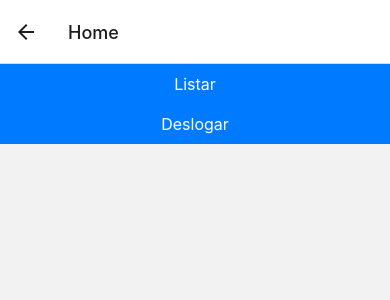
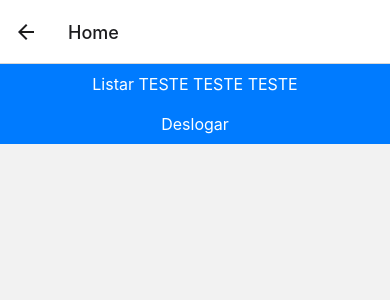
Before and after one commit to ronan16/aula-firebase, a React Native app: screen /Home in a window 390 px wide. Shown: the top 300 px of the page. Built offline with nearby package versions, Linux system fonts and the light colour scheme.

Commit message:
alteracao home1

```diff
--- a/src/pages/Home/Home.jsx
+++ b/src/pages/Home/Home.jsx
@@ -32,7 +32,7 @@ export default function Home({ navigation }) {
                 </Text>
             ))}
             <Pressable style={styles.botao} onPress={buscarTodos}>
-                <Text style={styles.textoBotao}>Listar</Text>
+                <Text style={styles.textoBotao}>Listar TESTE TESTE TESTE</Text>
             </Pressable>
             <Pressable style={styles.botao} onPress={() => navigation.navigate('Login')}>
                 <Text style={styles.textoBotao}>Deslogar</Text>
```
